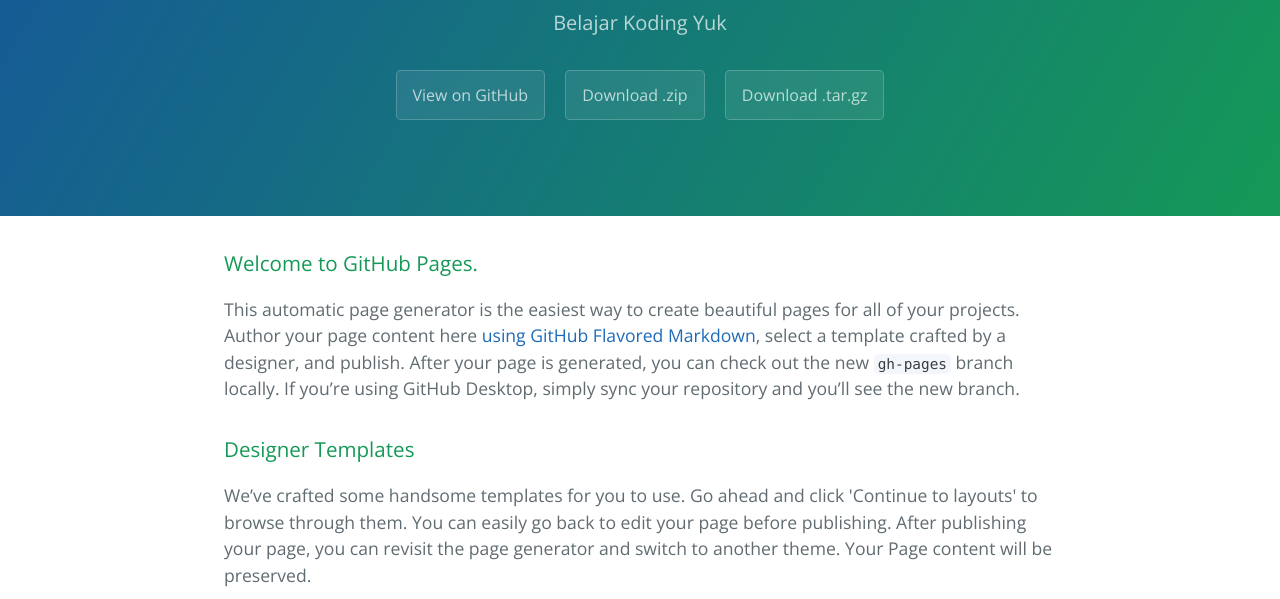
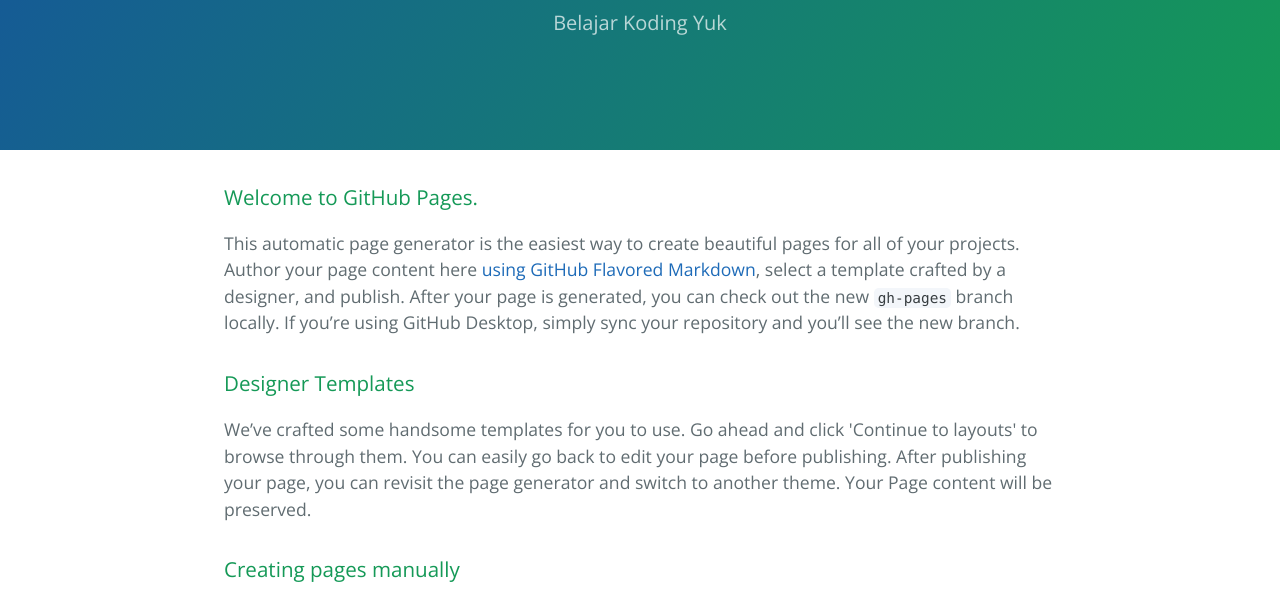
Before and after one commit to kodeajaib/kodejaiab, a plain HTML site: page index.html in a window 1280 px wide. Shown: the part 167-766 px from the top of the page. Drawn offline with nearby package versions, Linux system fonts and the light colour scheme.

Commit message:
Update index.html

```diff
--- a/index.html
+++ b/index.html
@@ -13,9 +13,7 @@
     <section class="page-header">
       <h1 class="project-name">Kodejaiab.GitHub.io</h1>
       <h2 class="project-tagline">Belajar Koding Yuk</h2>
-      <a href="https://github.com/kodeajaib/kodejaiab.github.io" class="btn">View on GitHub</a>
-      <a href="https://github.com/kodeajaib/kodejaiab.github.io/zipball/master" class="btn">Download .zip</a>
-      <a href="https://github.com/kodeajaib/kodejaiab.github.io/tarball/master" class="btn">Download .tar.gz</a>
+
     </section>
 
     <section class="main-content">
```
